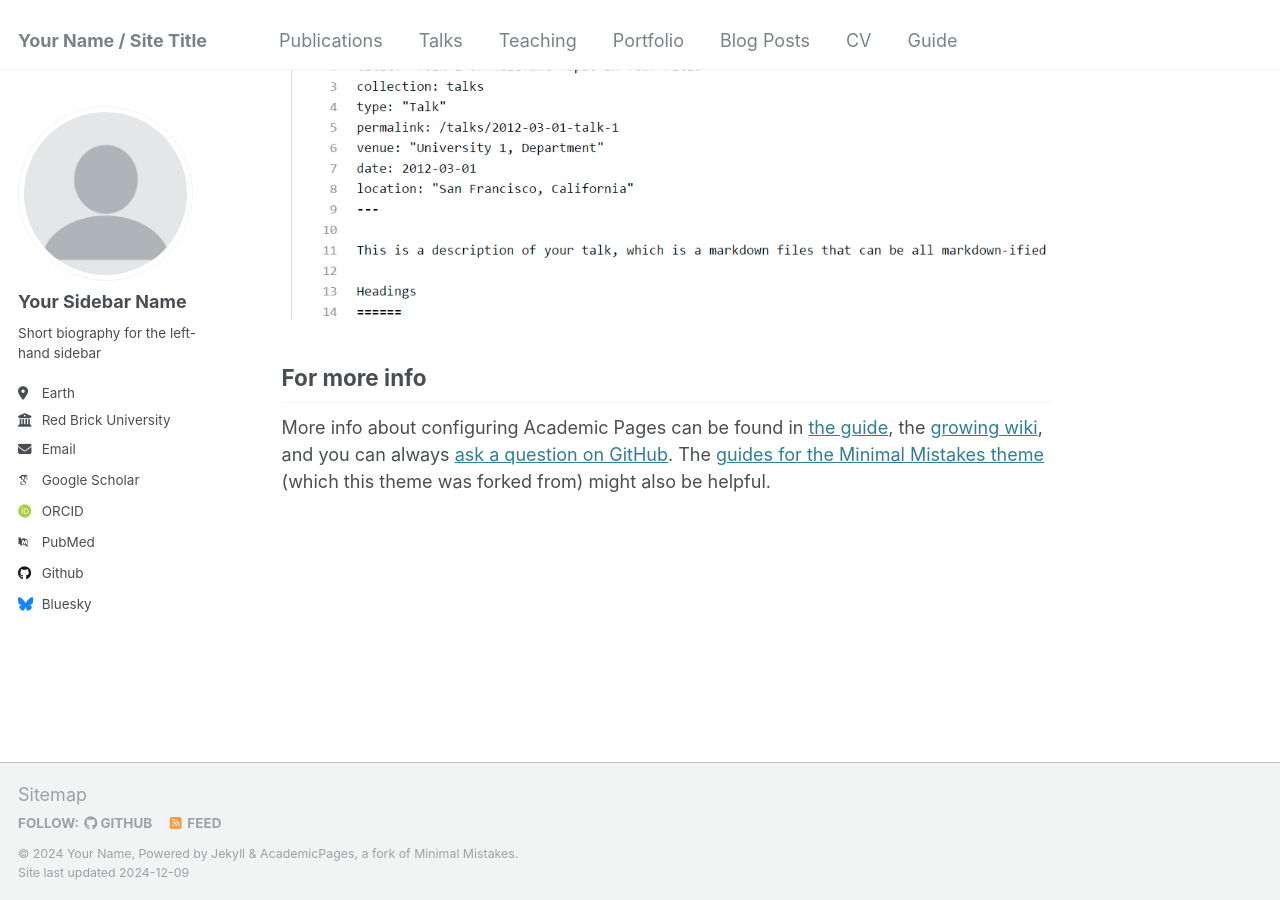
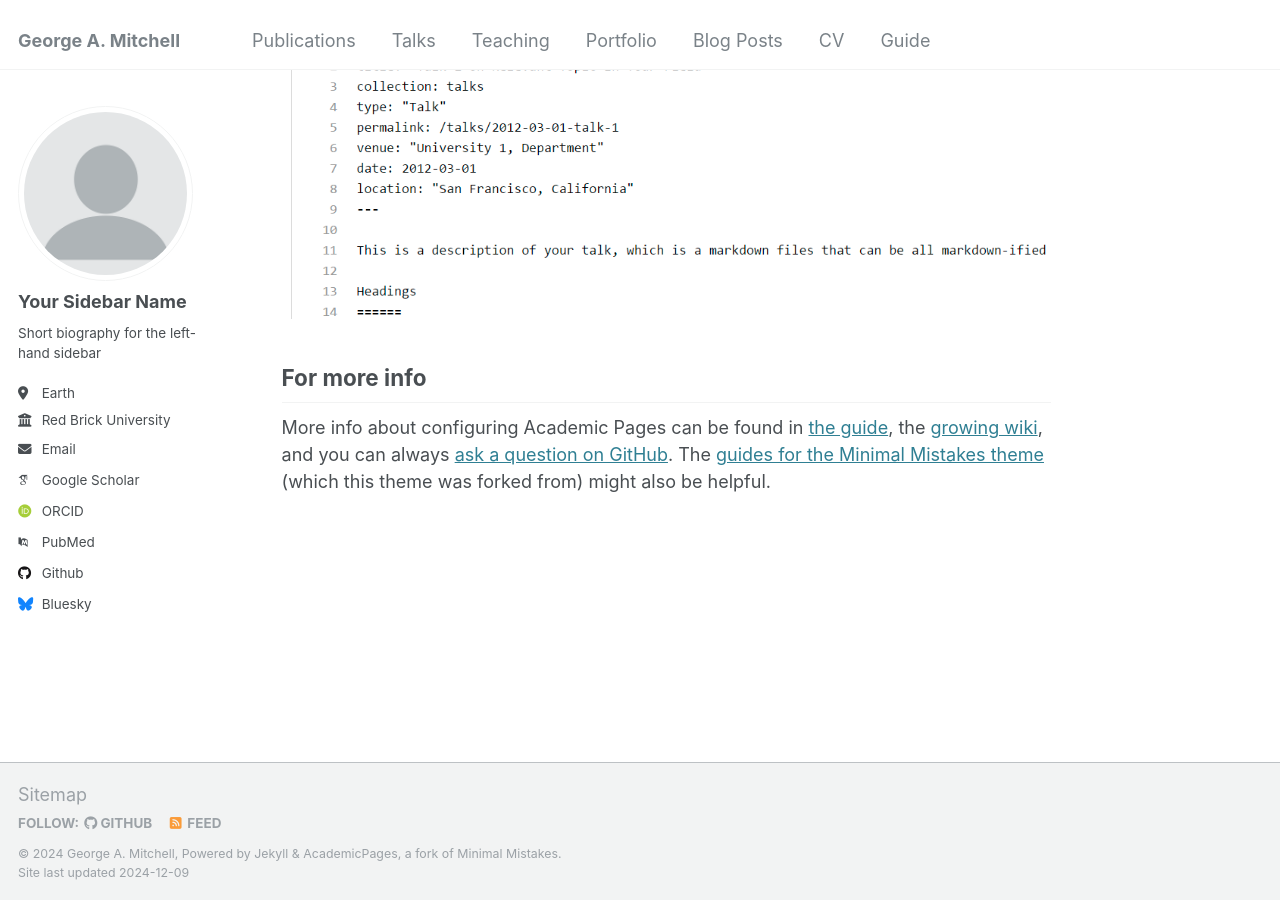
Before and after one commit to ga-mitchell/ga-mitchell.github.io, a Jekyll site: the page built from _pages/about.md, in a window 1280 px wide and 900 px high, scrolled down 2643 px. Built offline with Jekyll 4.4.1, drawn with Linux system fonts in a browser that asks for light colours; some web fonts are replaced.

Commit message:
Update Info

```diff
--- a/_config.yml
+++ b/_config.yml
@@ -8,13 +8,13 @@
 
 # Basic Site Settings
 locale                   : "en-US"
-title                    : "Your Name / Site Title"
+title                    : "George A. Mitchell"
 title_separator          : "-"
-name                     : &name "Your Name"
+name                     : &name "George A. Mitchell"
 description              : &description "personal description"
-url                      : https://academicpages.github.io # the base hostname & protocol for your site e.g. "https://[your GitHub username].github.io"
+url                      : https://ga-mitchell.github.io/ # the base hostname & protocol for your site e.g. "https://[your GitHub username].github.io"
 baseurl                  : "" # the subpath of your site, e.g. "/blog"
-repository               : "academicpages/academicpages.github.io"
+repository               : "ga-mitchell.github.io/"
 
 # Site Author - The following control what appear as part of the author content on the side bar.
 #               If a field is blank the icon and link will not appear, otherwise it will be shown.
```
Also changed, not shown: 1 other file.
